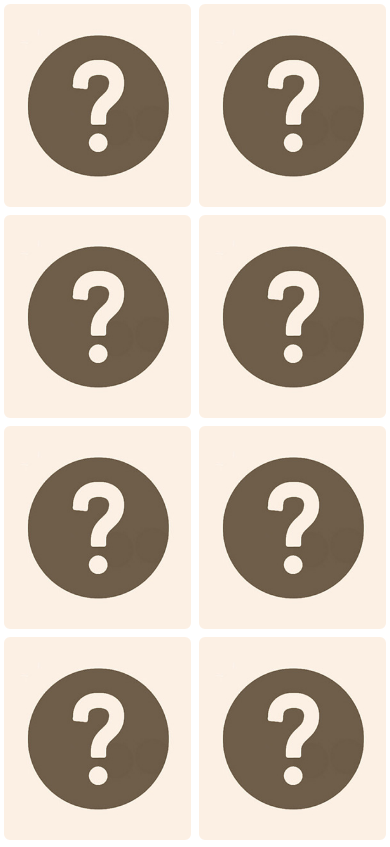
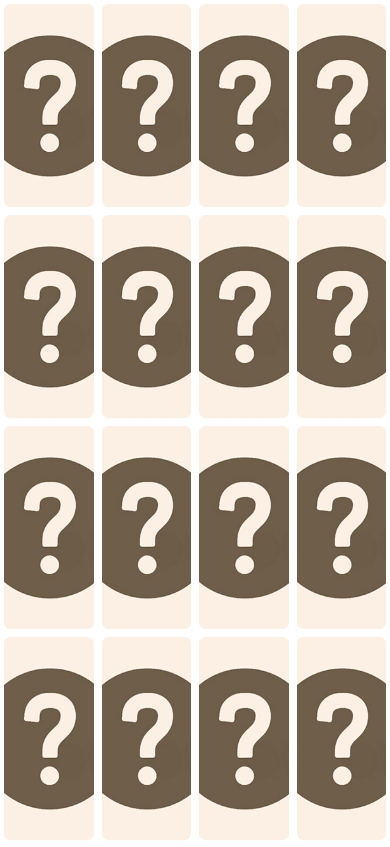
Before and after one commit to annakocot/Memory-Game, a plain HTML site: page index.html in a window 390 px wide. Shown: the top 847 px of the page. Drawn offline with Linux system fonts and the light colour scheme.

Commit message:
fix: media queries

```diff
--- a/css/style.css
+++ b/css/style.css
@@ -23,6 +23,8 @@ body {
     width: 25%;
     border: 4px solid #fff;
     border-radius: 10px;
+    background-position: center;
+    background-repeat: no-repeat;
 }
 
 .burger {
@@ -76,25 +78,23 @@ body {
     background-image: none;
 }
 
-@media (min-width: 1200px) {
+@media (min-width: 1000px) {
     .game-board {
         width: 55%;
     }
 }
 
-@media (max-width: 1200px) {
+@media (max-width: 1000px) {
     .game-board {
         width: 100%;
     }
 
     .game-tile {
         width: 25%;
-        background-position: center;
-        background-repeat: no-repeat;
     }
 }
 
-@media (max-width: 400px) {
+@media (min-width: 400px) and (max-width: 680px) {
 
     .game-tile{
         width: 40%;
```
